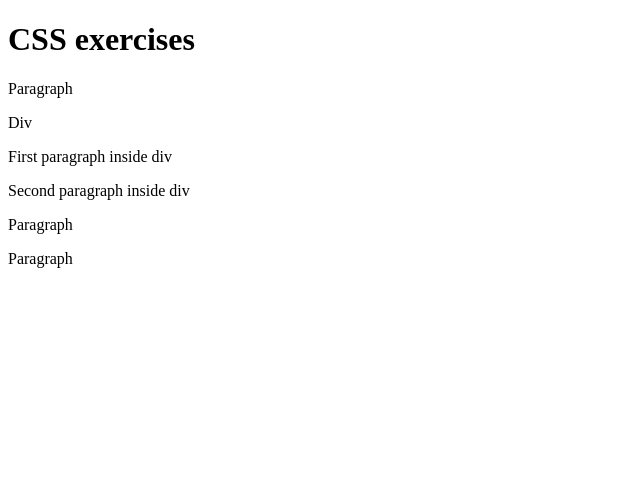
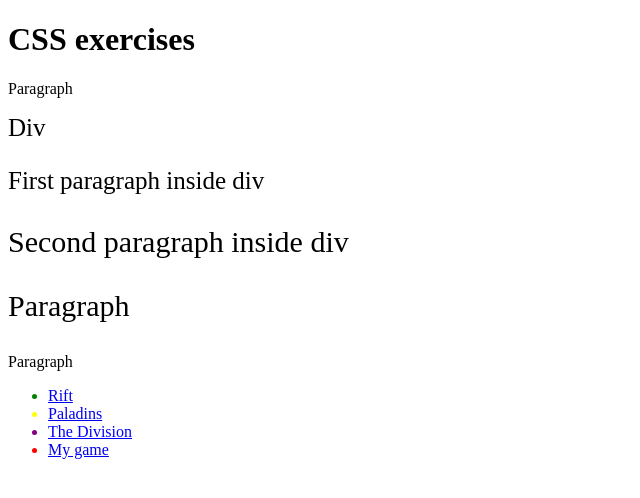
Before and after one commit to Calrowe/css-exercises, a plain HTML site: page index.html in a window 1280 px wide. Shown: the whole page, without its empty margins (0-640 px from the left). Drawn offline with Linux system fonts and the light colour scheme.

Commit message:
Sonn finished with exercise

```diff
--- a/index.css
+++ b/index.css
@@ -0,0 +1,27 @@
+div {
+	font-size:25px;
+}
+
+.bigtext {
+	font-size:30px;
+}
+
+#yellow{
+	color:yellow;
+}
+
+#green {
+	color:green;
+}
+
+#blue, #blue a{
+	color:blue;
+}
+
+#blue, #blue a:hover{
+	color:purple;
+}
+
+#red {
+	color:red;
+}
--- a/index.html
+++ b/index.html
@@ -1,6 +1,7 @@
 <!DOCTYPE html>
 <html lang="en">
 <head>
+	<link href="index.css" rel="stylesheet">
 	<meta charset="UTF-8">
 	<title>CSS exercise</title>
 </head>
@@ -9,9 +10,16 @@
 	<p>Paragraph</p>
 	<div>Div
 		<p>First paragraph inside div</p>
-		<p>Second paragraph inside div</p>
+		<p class="bigtext">Second paragraph inside div</p>
 	</div>
+	<p class="bigtext">Paragraph</p>
 	<p>Paragraph</p>
-	<p>Paragraph</p>
+
+	<ul>
+		<li id="green"><a href="http://www.trionworlds.com/rift/en/">Rift</a></li>
+		<li id="yellow"><a href="https://www.paladins.com/">Paladins</a></li>
+		<li id="blue"><a href="https://www.ubisoft.com/en-us/game/the-division/">The Division</a></li>
+		<li id="red"><a href="index2.html">My game</a></li>
+	</ul>
 </body>
 </html>
```
Also changed, not shown: index2.html (added, +51 -0 lines).
